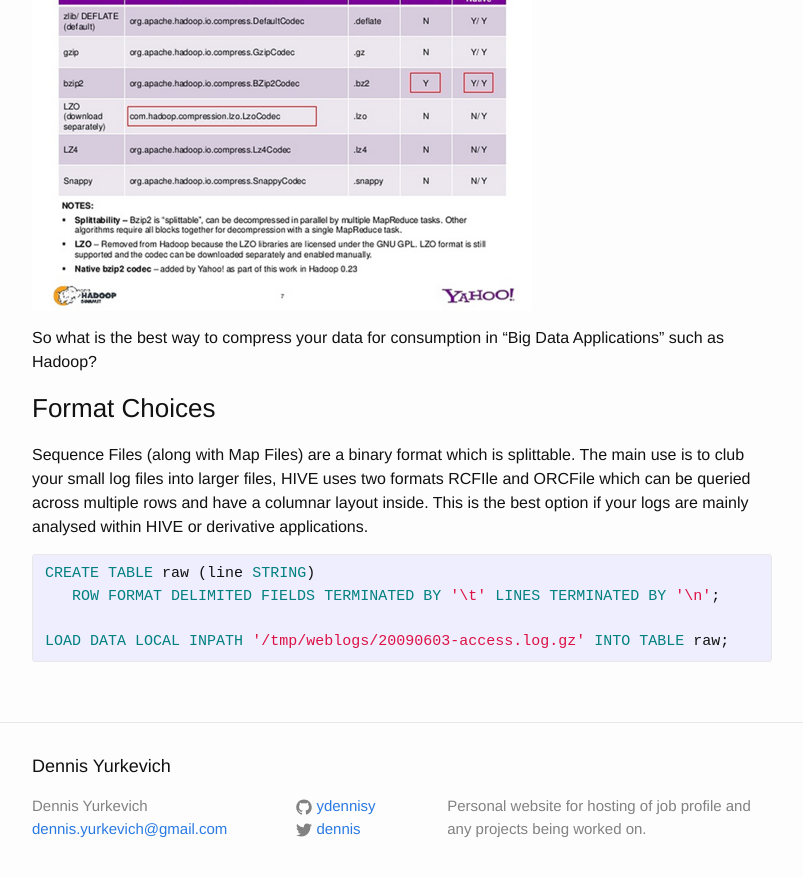
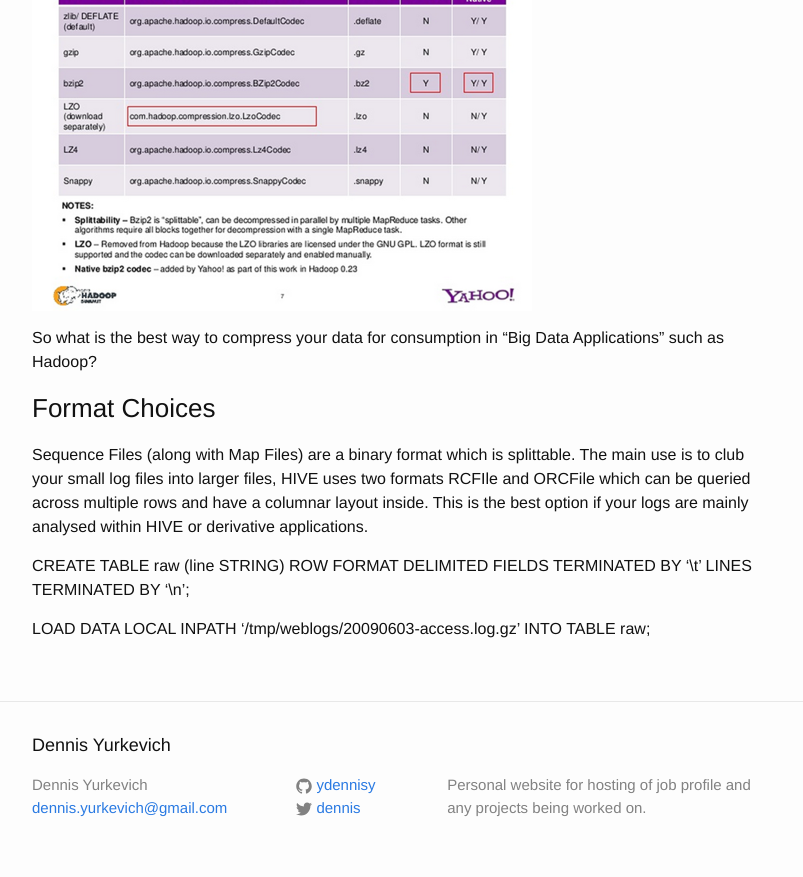
Before and after one commit to ydennisy/ydennisy.github.io, a Jekyll site: the page built from _posts/2016-12-06-compression-storage-log-files.markdown, in a window 1280 px wide and 900 px high, scrolled down 1190 px. Shown: the top 877 px of the window, without its empty margins (238-1041 px from the left). Built offline with Jekyll 4.4.1, drawn with Linux system fonts in a browser that asks for light colours.

Commit message:
Update 2016-12-06-compression-storage-log-files.markdown

```diff
--- a/_posts/2016-12-06-compression-storage-log-files.markdown
+++ b/_posts/2016-12-06-compression-storage-log-files.markdown
@@ -31,11 +31,11 @@ So what is the best way to compress your data for consumption in "Big Data Appli
 
 Sequence Files (along with Map Files) are a binary format which is splittable. The main use is to club your small log files into larger files, HIVE uses two formats RCFIle and ORCFile which can be queried across multiple rows and have a columnar layout inside. This is the best option if your logs are mainly analysed within HIVE or derivative applications.
 
-{% highlight ruby %}
+{{% highlight ruby %}}
 
 CREATE TABLE raw (line STRING)
    ROW FORMAT DELIMITED FIELDS TERMINATED BY '\t' LINES TERMINATED BY '\n';
 
 LOAD DATA LOCAL INPATH '/tmp/weblogs/20090603-access.log.gz' INTO TABLE raw;
 
-{% endhighlight %}
+{{% endhighlight %}}
```
